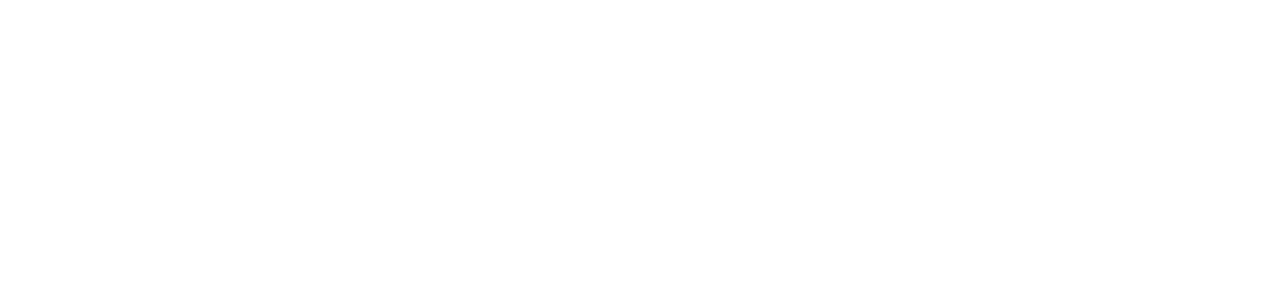
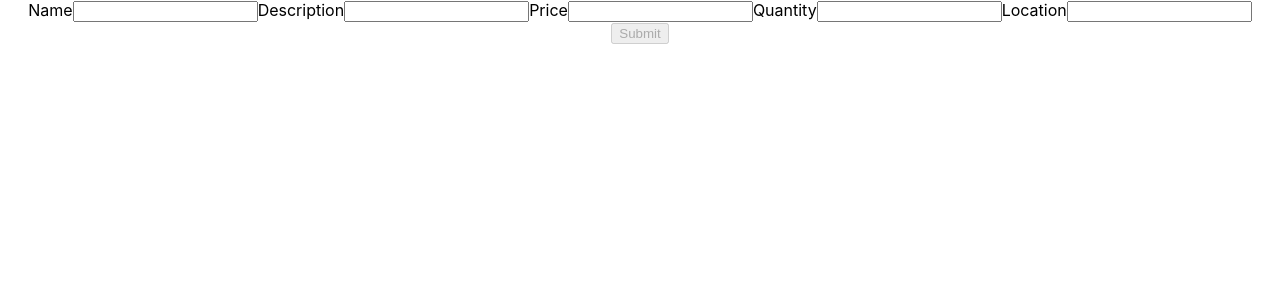
Before and after one commit to ttwebft70-bw-october/front-end, a React (Create React App) app: page /new-item in a window 1280 px wide. Shown: the top 300 px of the page. Built offline with nearby package versions, Linux system fonts and the light colour scheme.

Commit message:
NewItem form component

```diff
--- a/src/App.js
+++ b/src/App.js
@@ -4,6 +4,7 @@
 import "./App.css";
 import Register from "./components/Register";
 import Login from "./components/Login";
+import NewItem from './components/NewItem'
 
 function App() {
 	return (
@@ -15,6 +16,9 @@
 				<Route path="/register">
 					<Register />
 				</Route>
+				<Route path="/new-item">
+					<NewItem />
+				</Route>
 			</Switch>
 		</div>
 	);
--- /dev/null
+++ b/src/components/NewItem.js
@@ -0,0 +1,90 @@
+import React, { useState, useEffect } from "react";
+import * as yup from "yup";
+
+const itemSchema = yup.object().shape({
+	item: yup.string().required("Name required"),
+	description: yup.string().required("Description required"),
+	price: yup.string().required("Price required"),
+	quantity: yup.number().min(0).required("Quantity required"),
+	location: yup.string().required("Location required")
+});
+
+function NewItem() {
+	const [form, setForm] = useState({
+		item: "",
+		description: "",
+		price: "",
+		quantity: "",
+		location: ""
+	});
+	const [buttonOn, setButtonOn] = useState(false);
+
+	useEffect(() => {
+		itemSchema.isValid(form).then((validity) => {
+			setButtonOn(validity);
+		});
+	}, [form]);
+
+	const handleChange = (e) => {
+		const { name, value } = e.target;
+		setForm({ ...form, [name]: value });
+	};
+
+	const handleSubmit = (e) => {
+		e.preventDefault();
+		//	However you want to handle new item submission
+	};
+
+	return (
+		<form onSubmit={handleSubmit}>
+			<label>
+				Name
+				<input
+					name="item"
+					type="text"
+					onChange={handleChange}
+					value={form.item}
+				/>
+			</label>
+			<label>
+				Description
+				<input
+					name="description"
+					type="text"
+					onChange={handleChange}
+					value={form.description}
+				/>
+			</label>
+			<label>
+				Price
+				<input
+					name="price"
+					type="text"
+					onChange={handleChange}
+					value={form.price}
+				/>
+			</label>
+			<label>
+				Quantity
+				<input
+					name="quantity"
+					type="number"
+					onChange={handleChange}
+					value={form.quantity}
+				/>
+			</label>
+			<label>
+				Location
+				<input
+					name="location"
+					type="text"
+					onChange={handleChange}
+					value={form.location}
+				/>
+			</label>
+			<button disabled={!buttonOn}>Submit</button>
+		</form>
+	);
+}
+
+export default NewItem;
```
